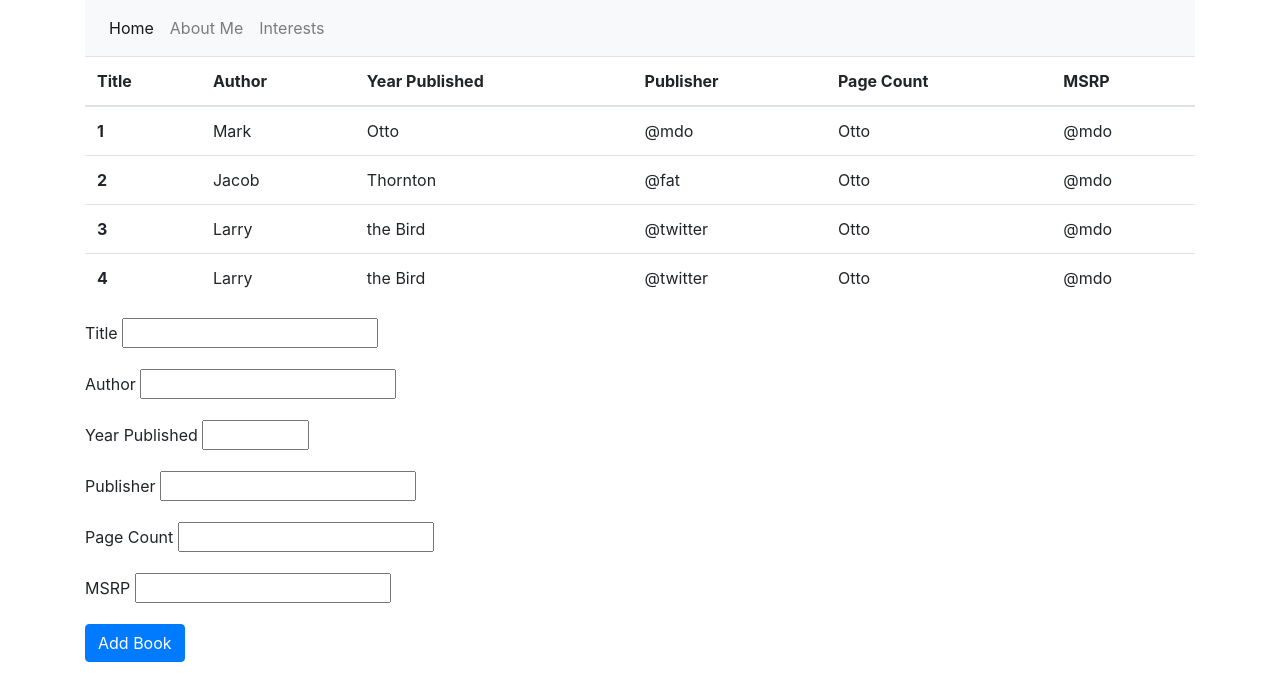
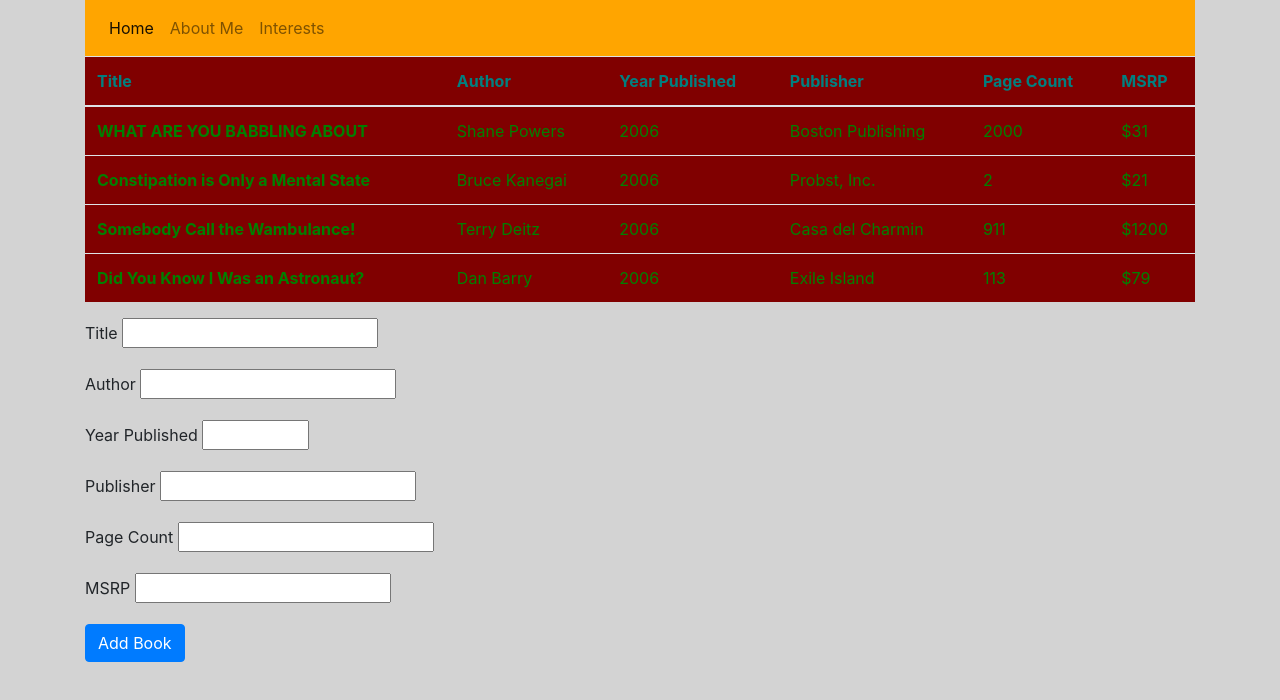
Before and after one commit to iu-msis/basic-html-abraunsc, a plain HTML site: page public/interests.html in a window 1280 px wide. Drawn offline with nearby package versions, Linux system fonts and the light colour scheme.

Commit message:
css styling and added table info

```diff
--- a/public/css/site.css
+++ b/public/css/site.css
@@ -0,0 +1,24 @@
+body {
+  background-color: lightgray;
+}
+
+.cooltext {
+  color: green;
+}
+
+#sicktext {
+  font-weight:bold;
+  color:teal;
+}
+
+.header {
+  background-color: orange;
+}
+
+.linkies {
+  color: red;
+}
+
+.table {
+  background-color:maroon;
+}
--- a/public/interests.html
+++ b/public/interests.html
@@ -3,18 +3,15 @@
 <head>
   <title>Survivor</title>
   <link rel="stylesheet" href="https://stackpath.bootstrapcdn.com/bootstrap/4.3.1/css/bootstrap.min.css" integrity="sha384-ggOyR0iXCbMQv3Xipma34MD+dH/1fQ784/j6cY/iJTQUOhcWr7x9JvoRxT2MZw1T" crossorigin="anonymous">
-  <link rel="stylesheet" href="/css/site.css">
+  <link rel="stylesheet" href="css/site.css">
 </head>
 <body>
 <div class = "container">
+    <!-- navbar taken from bootstrap-->
   <header class = "row">
     <div class = "col-xs-12 col-sm-12 col-md-12 col-lg-12">
-      <nav class="navbar navbar-expand-lg navbar-light bg-light">
-        <button class="navbar-toggler" type="button" data-toggle="collapse" data-target="#navbarSupportedContent" aria-controls="navbarSupportedContent" aria-expanded="false" aria-label="Toggle navigation">
-          <span class="navbar-toggler-icon"></span>
-        </button>
+      <nav class="navbar navbar-expand-sm navbar-light header">
 
-        <div class="collapse navbar-collapse" id="navbarSupportedContent">
           <ul class="navbar-nav mr-auto">
             <li class="nav-item active">
               <a class="nav-link" href="index.html">Home</a>
@@ -26,15 +23,14 @@
               <a class="nav-link" href="interests.html">Interests</a>
             </li>
           </ul>
-        </div>
       </nav>
     </div>
   </header>
   <div class = "row">
   </div>
-  <table class="table">
+  <table class="table tables cooltext">
   <thead>
-    <tr>
+    <tr class = "cooltext" id = "sicktext">
       <th scope="col">Title</th>
       <th scope="col">Author</th>
       <th scope="col">Year Published</th>
@@ -45,36 +41,36 @@
   </thead>
   <tbody>
     <tr>
-      <th scope="row">1</th>
-      <td>Mark</td>
-      <td>Otto</td>
-      <td>@mdo</td>
-      <td>Otto</td>
-      <td>@mdo</td>
+      <th scope="row">WHAT ARE YOU BABBLING ABOUT</th>
+      <td>Shane Powers</td>
+      <td>2006</td>
+      <td>Boston Publishing</td>
+      <td>2000</td>
+      <td>$31</td>
     </tr>
     <tr>
-      <th scope="row">2</th>
-      <td>Jacob</td>
-      <td>Thornton</td>
-      <td>@fat</td>
-      <td>Otto</td>
-      <td>@mdo</td>
+      <th scope="row">Constipation is Only a Mental State</th>
+      <td>Bruce Kanegai</td>
+      <td>2006</td>
+      <td>Probst, Inc.</td>
+      <td>2</td>
+      <td>$21</td>
     </tr>
     <tr>
-      <th scope="row">3</th>
-      <td>Larry</td>
-      <td>the Bird</td>
-      <td>@twitter</td>
-      <td>Otto</td>
-      <td>@mdo</td>
+      <th scope="row">Somebody Call the Wambulance!</th>
+      <td>Terry Deitz</td>
+      <td>2006</td>
+      <td>Casa del Charmin</td>
+      <td>911</td>
+      <td>$1200</td>
     </tr>
     <tr>
-      <th scope="row">4</th>
-      <td>Larry</td>
-      <td>the Bird</td>
-      <td>@twitter</td>
-      <td>Otto</td>
-      <td>@mdo</td>
+      <th scope="row">Did You Know I Was an Astronaut?</th>
+      <td>Dan Barry</td>
+      <td>2006</td>
+      <td>Exile Island</td>
+      <td>113</td>
+      <td>$79</td>
     </tr>
   </tbody>
 </table>
```
Also changed, not shown: public/about-me.html (+5 -8 lines), public/index.html (+9 -7 lines), public/img/dan-fuego-surv.jpg (added).
